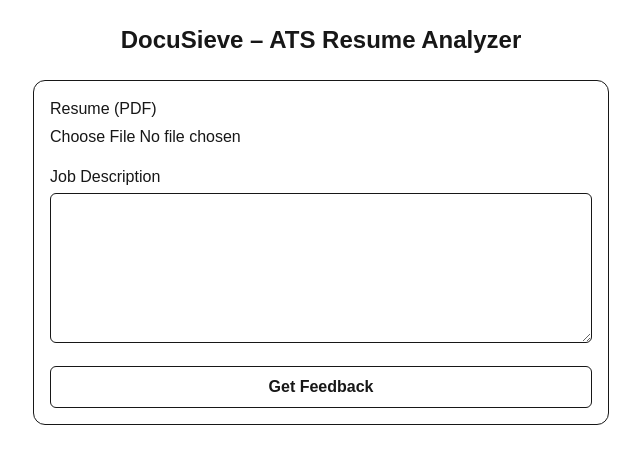
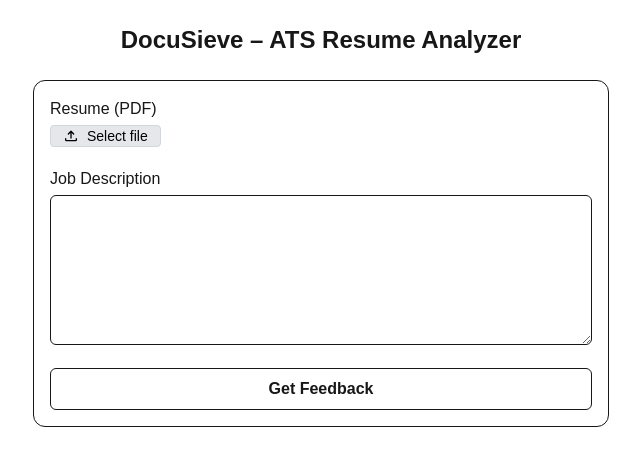
Before and after one commit to karansharmaa/docusieve, a Next.js app in the folder frontend/: page / in a window 1280 px wide. Shown: the top 466 px of the page, without its empty margins (319-959 px from the left). Built offline with nearby package versions, Linux system fonts and the light colour scheme; no server answers.

Commit message:
Update page.tsx

```diff
--- a/frontend/app/page.tsx
+++ b/frontend/app/page.tsx
@@ -72,19 +72,35 @@
       onSubmit={handleSubmit}
       className="w-full max-w-xl flex flex-col gap-4 border rounded-xl p-4"
     >
+      {/* Resume Upload Section */}
       <div>
         <label className="block mb-1 font-medium">Resume (PDF)</label>
+
+        <label
+          htmlFor="resume-upload"
+          className="inline-flex items-center gap-2 px-3 py-1.6 bg-gray-200 border border-gray-300 rounded cursor-pointer hover:bg-gray-300 text-black text-sm"
+        >
+          <svg
+            xmlns="http://www.w3.org/2000/svg"
+            viewBox="0 0 24 24"
+            fill="currentColor"
+            className="w-4 h-4 text-black"
+          >
+            <path d="M12 16a1 1 0 0 1-1-1V7.41l-2.29 2.3a1 1 0 1 1-1.42-1.42l4-4a1 1 0 0 1 1.42 0l4 4a1 1 0 0 1-1.42 1.42L13 7.41V15a1 1 0 0 1-1 1zm-7 4a2 2 0 0 1-2-2v-2a1 1 0 1 1 2 0v2h14v-2a1 1 0 1 1 2 0v2a2 2 0 0 1-2 2H5z"/>
+          </svg>
+          Select file
+        </label>
+
         <input
+          id="resume-upload"
           type="file"
           accept="application/pdf"
-            onChange={(e) => {
-              const file = e.target.files?.[0] || null;
-              setResumeFile(file);
-            }}
-            className="block w-full"
+          className="hidden"
+          onChange={handleSubmit}
         />
       </div>
 
+      {/* Job Description */}
       <div>
         <label className="block mb-1 font-medium">Job Description</label>
         <textarea
@@ -94,6 +110,7 @@
         />
       </div>
 
+      {/* Submit Button */}
       <button
         type="submit"
         disabled={loading}
@@ -102,6 +119,7 @@
         {loading ? "Analyzing..." : "Get Feedback"}
       </button>
 
+      {/* Error */}
       {error && (
         <p className="text-red-600 text-sm">
           {error}
```
Lines whose indentation alone changed are shown as unchanged.
